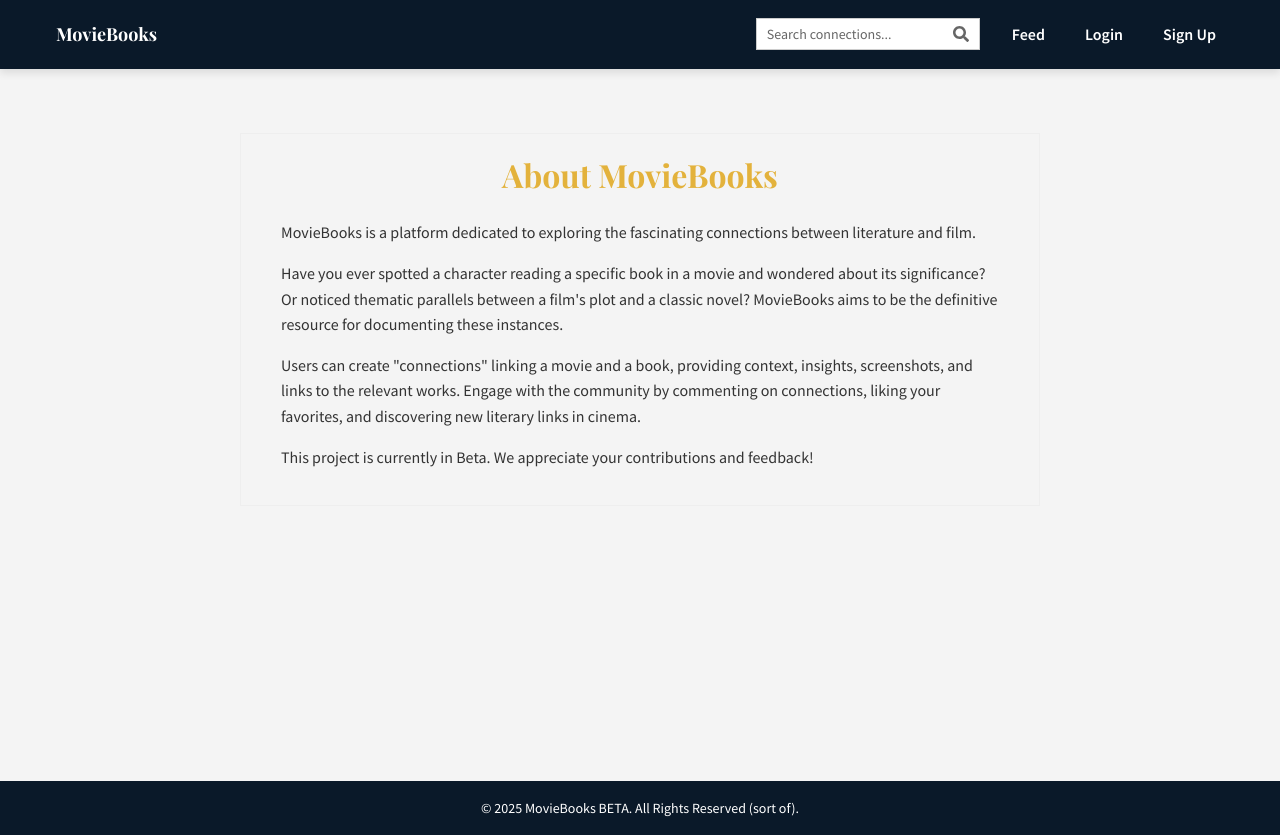
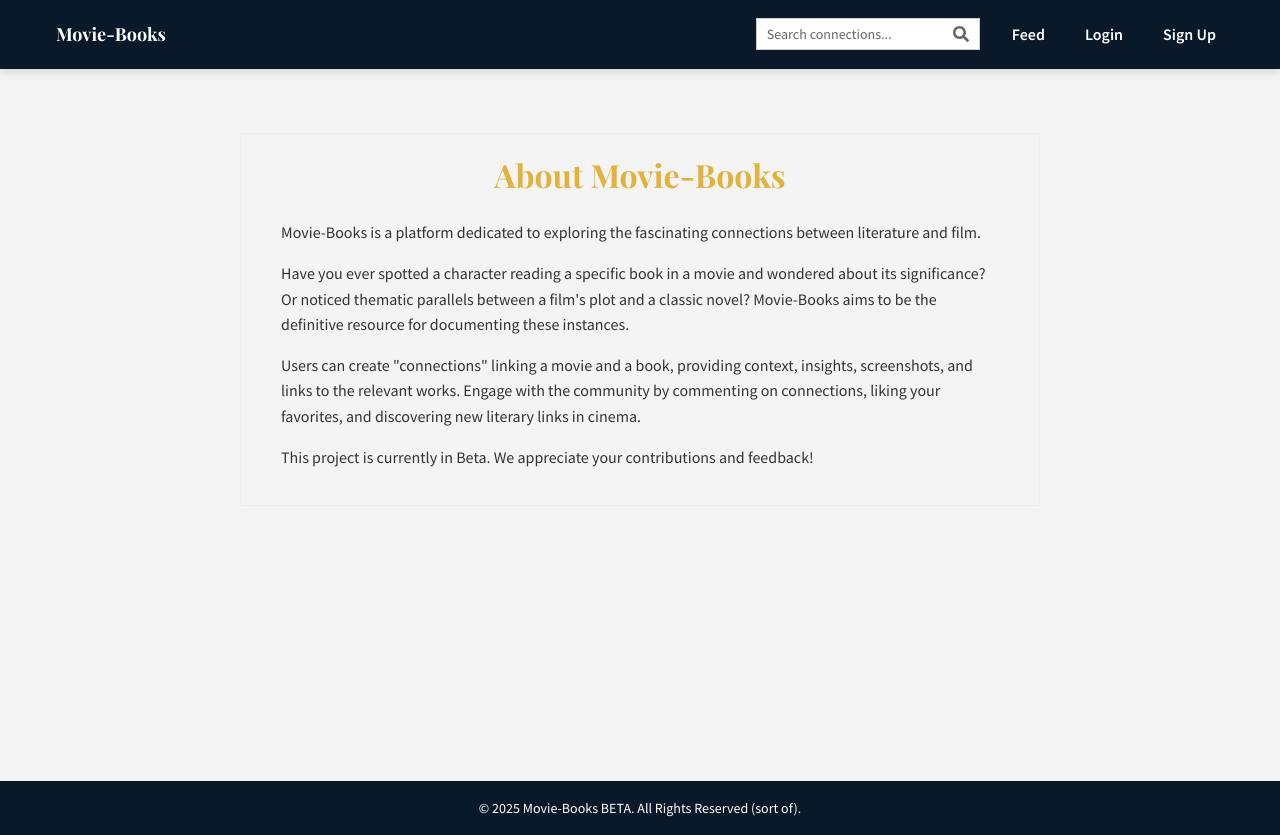
Before and after one commit to ScottShetley/moviebooks-beta-2, a React (Create React App) app in the folder client/: page /about in a window 1280 px wide. Built offline with nearby package versions, Linux system fonts and the light colour scheme; no server answers.

Commit message:
Name change

```diff
--- a/client/public/index.html
+++ b/client/public/index.html
@@ -15,12 +15,12 @@
     />
 
     <!-- Open Graph / Facebook -->
-    <meta property="og:title" content="MovieBooks: Discover Books Featured in Movies" />
+    <meta property="og:title" content="Movie-Books: Discover Books Featured in Movies" />
     <meta property="og:description" content="Explore a growing collection of connections documenting books that appear in films. Add your own findings and browse scenes." />
     <meta property="og:type" content="website" />
     <meta property="og:url" content="https://moviebooks-frontend.onrender.com/" />
     <!-- Using custom logo -->
-    <meta property="og:image" content="https://moviebooks-frontend.onrender.com/MovieBooks-logo.jpg" />
+    <meta property="og:image" content="https://moviebooks-frontend.onrender.com/Movie-Books-logo.jpg" />
     <!-- Optional: Add image dimensions if known (Update if your jpg isn't 512x512) -->
     <!-- <meta property="og:image:width" content="512" /> -->
     <!-- <meta property="og:image:height" content="512" /> -->
@@ -29,10 +29,10 @@
     <meta name="twitter:card" content="summary_large_image" />
     <meta property="twitter:domain" content="moviebooks-frontend.onrender.com" />
     <meta property="twitter:url" content="https://moviebooks-frontend.onrender.com/" />
-    <meta name="twitter:title" content="MovieBooks: Discover Books Featured in Movies" />
+    <meta name="twitter:title" content="Movie-Books: Discover Books Featured in Movies" />
     <meta name="twitter:description" content="Explore a growing collection of connections documenting books that appear in films. Add your own findings and browse scenes." />
     <!-- Using custom logo -->
-    <meta name="twitter:image" content="https://moviebooks-frontend.onrender.com/MovieBooks-logo.jpg" />
+    <meta name="twitter:image" content="https://moviebooks-frontend.onrender.com/Movie-Books-logo.jpg" />
 
     <!-- === END: Updated Meta Tags for Social Sharing === -->
 
@@ -52,7 +52,7 @@
       work correctly both with client-side routing and a non-root public URL.
       Learn how to configure a non-root public URL by running `npm run build`.
     -->
-    <title>MovieBooks</title> <!-- Default title, will be overridden by Helmet for users -->
+    <title>Movie-Books</title> <!-- Default title, will be overridden by Helmet for users -->
   </head>
   <body>
     <noscript>You need to enable JavaScript to run this app.</noscript>
--- a/client/src/components/Layout/Footer/Footer.js
+++ b/client/src/components/Layout/Footer/Footer.js
@@ -10,7 +10,7 @@ const Footer = () => {
       {/* Use the container class for centering content if needed, or style directly */}
       <div className="container">
         <p>
-          © {currentYear} MovieBooks BETA. All Rights Reserved (sort of).
+          © {currentYear} Movie-Books BETA. All Rights Reserved (sort of). {/* Updated name here */}
           {/* Example Link */}
           {/* | <a href="/about">About</a> */}
         </p>
--- a/client/src/components/Layout/Header/Header.js
+++ b/client/src/components/Layout/Header/Header.js
@@ -128,7 +128,7 @@ const Header = ({ onSidebarToggle, isSidebarOpen }) => {
         <div className={styles.logo}>
              {/* Logo links to the Updates page */}
              {/* Use handleMobileLinkClick for the onClick handler */}
-             <Link to="/updates" onClick={() => handleMobileLinkClick(false)} aria-label="MovieBooks Updates">MovieBooks</Link>
+             <Link to="/updates" onClick={() => handleMobileLinkClick(false)} aria-label="Movie-Books Updates">Movie-Books</Link>
         </div>
 
          {/* Main Nav Hamburger Button (only visible <= 768px) */}
--- a/client/src/pages/AboutPage/AboutPage.js
+++ b/client/src/pages/AboutPage/AboutPage.js
@@ -5,15 +5,15 @@ import styles from './AboutPage.module.css';
 const AboutPage = () => {
     return (
         <div className={styles.aboutContainer}>
-            <h1>About MovieBooks</h1>
+            <h1>About Movie-Books</h1>
             <p>
-                MovieBooks is a platform dedicated to exploring the fascinating connections
+                Movie-Books is a platform dedicated to exploring the fascinating connections
                 between literature and film.
             </p>
             <p>
                 Have you ever spotted a character reading a specific book in a movie and
                 wondered about its significance? Or noticed thematic parallels between a
-                film's plot and a classic novel? MovieBooks aims to be the definitive
+                film's plot and a classic novel? Movie-Books aims to be the definitive
                 resource for documenting these instances.
             </p>
             <p>
@@ -27,6 +27,12 @@ const AboutPage = () => {
                 feedback!
             </p>
             {/* Add more content as desired */}
+             {/*
+             // Uncomment or add a footer if needed, updating the name here too:
+             // <footer className={styles.aboutFooter}>
+             //    <p>© {new Date().getFullYear()} Movie-Books. All rights reserved.</p>
+             // </footer>
+             */}
         </div>
     );
 };
--- a/client/src/pages/HomePage.js
+++ b/client/src/pages/HomePage.js
@@ -115,7 +115,7 @@ const HomePage = ({ currentFilterTag, clearTagFilter }) => {
     // --- Render Logic ---
     return (
          <div className={styles.mainContentArea}>
-             <h1>MovieBooks Feed</h1>
+             <h1>Movie-Books Feed</h1> {/* Updated name here */}
 
              {/* --- Filters UI (Restored Correctly) --- */}
              {currentFilterTag && (
--- a/client/src/pages/UpdatesPage.js
+++ b/client/src/pages/UpdatesPage.js
@@ -15,13 +15,13 @@ const UpdatesPage = () => {
   return (
     <div className={styles.updatesContainer || 'container'}> {/* Use styles or a default class */}
       <Helmet>
-        <title>App Updates & Roadmap - MovieBooks</title>
-        <meta name="description" content="Stay informed about the latest features, improvements, and future plans for the MovieBooks application." />
+        <title>App Updates & Roadmap - Movie-Books</title>
+        <meta name="description" content="Stay informed about the latest features, improvements, and future plans for the Movie-Books application." />
       </Helmet>
 
-      <h1>MovieBooks: Updates & Roadmap</h1>
+      <h1>Movie-Books: Updates & Roadmap</h1>
       <p style={{ textAlign: 'center', marginBottom: 'var(--space-lg)' }}>
-          Tracking the evolution of MovieBooks, from initial features to the latest enhancements.
+          Tracking the evolution of Movie-Books, from initial features to the latest enhancements.
       </p>
 
       {/* --- LATEST UPDATE SECTION (Edit Connection & User Following Core) --- */}
@@ -49,7 +49,7 @@ const UpdatesPage = () => {
            </ul>
            <p>The application is now reliably accessible in production, laying the groundwork for future releases!</p>
          </section>
-        {/* --- END NEW --- */}
+        {/* --- END NEW --- */} {/* Corrected comment syntax */}
 
 
          {/* --- NEW: Profile Privacy & Public User List (Previous Latest, still relevant) --- */}
@@ -69,9 +69,9 @@ const UpdatesPage = () => {
                 <strong>Public Users List (`/all-users`):</strong> Implemented a page listing all users with public profiles. Ensured all existing users are included in this list by default (set to public unless they change the setting).
              </li>
            </ul>
-           <p>Gain more control over who sees your MovieBooks activity!</p>
+           <p>Gain more control over who sees your Movie-Books activity!</p>
          </section>
-        {/* --- END Previous Latest --- */}
+        {/* --- END Previous Latest --- */} {/* Corrected comment syntax */}
 
 
         {/* --- Edit Connection & User Following Core (Previous Latest, still relevant) --- */}
@@ -90,7 +90,7 @@ const UpdatesPage = () => {
          </ul>
          <p>These additions bring important editing capabilities and lay the groundwork for social interactions like following!</p>
         </section>
-        {/* --- END Previous Latest --- */}
+        {/* --- END Previous Latest --- */} {/* Corrected comment syntax */}
 
 
       </section>
@@ -171,7 +171,7 @@ const UpdatesPage = () => {
           <li><strong>Advanced Search & Filtering:</strong> More powerful ways to search and filter connections, movies, and books.</li>
           <li><strong>Tagging System Improvements:</strong> Refining how tags are created, managed, and utilized.</li>
           <li><strong>User Roles & Permissions (Potential):</strong> Exploring different roles (e.g., moderators).</li>
-          <li><strong>API Documentation (Potential):</strong> Publishing documentation for the MovieBooks API.</li>
+          <li><strong>API Documentation (Potential):</strong> Publishing documentation for the Movie-Books API.</li> {/* Updated text */}
           {/* Add more future plans here */}
         </ul>
         <p>Your feedback is valuable! Let us know if you have suggestions for future features.</p>
```
